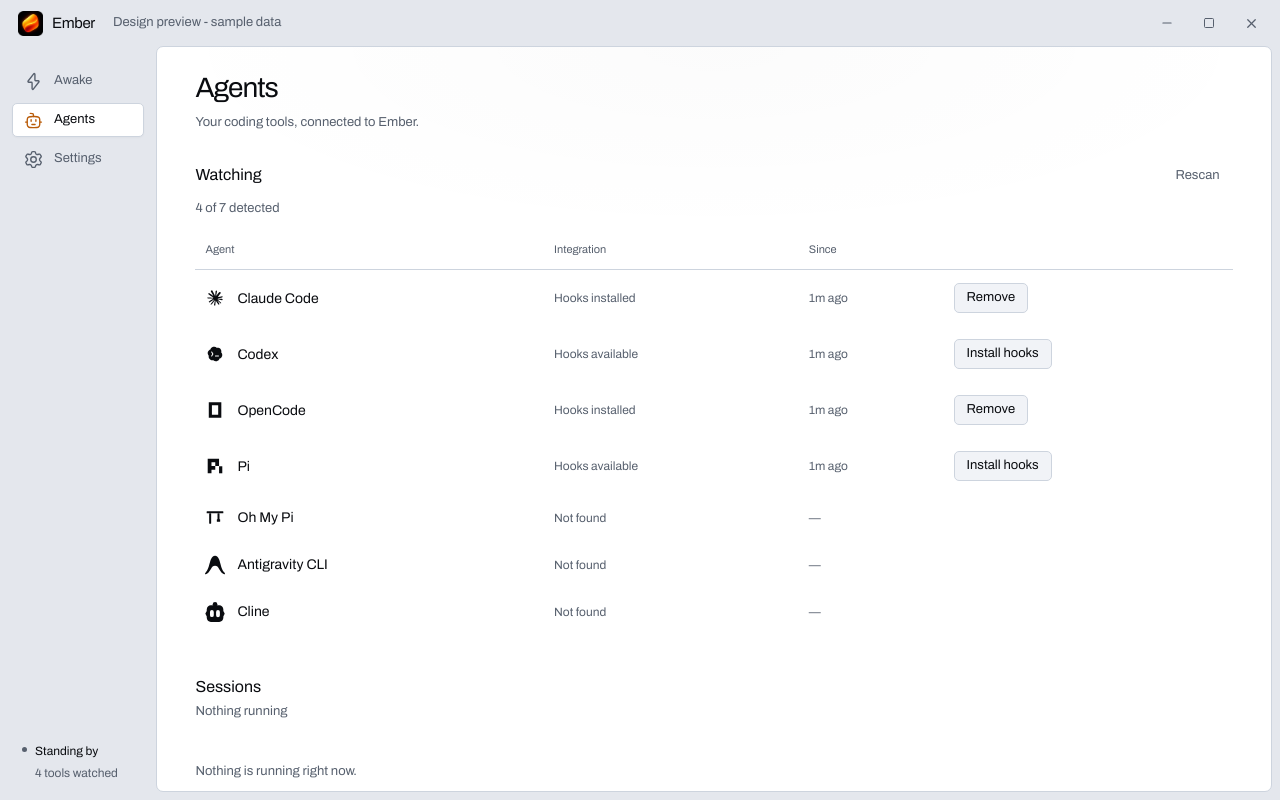
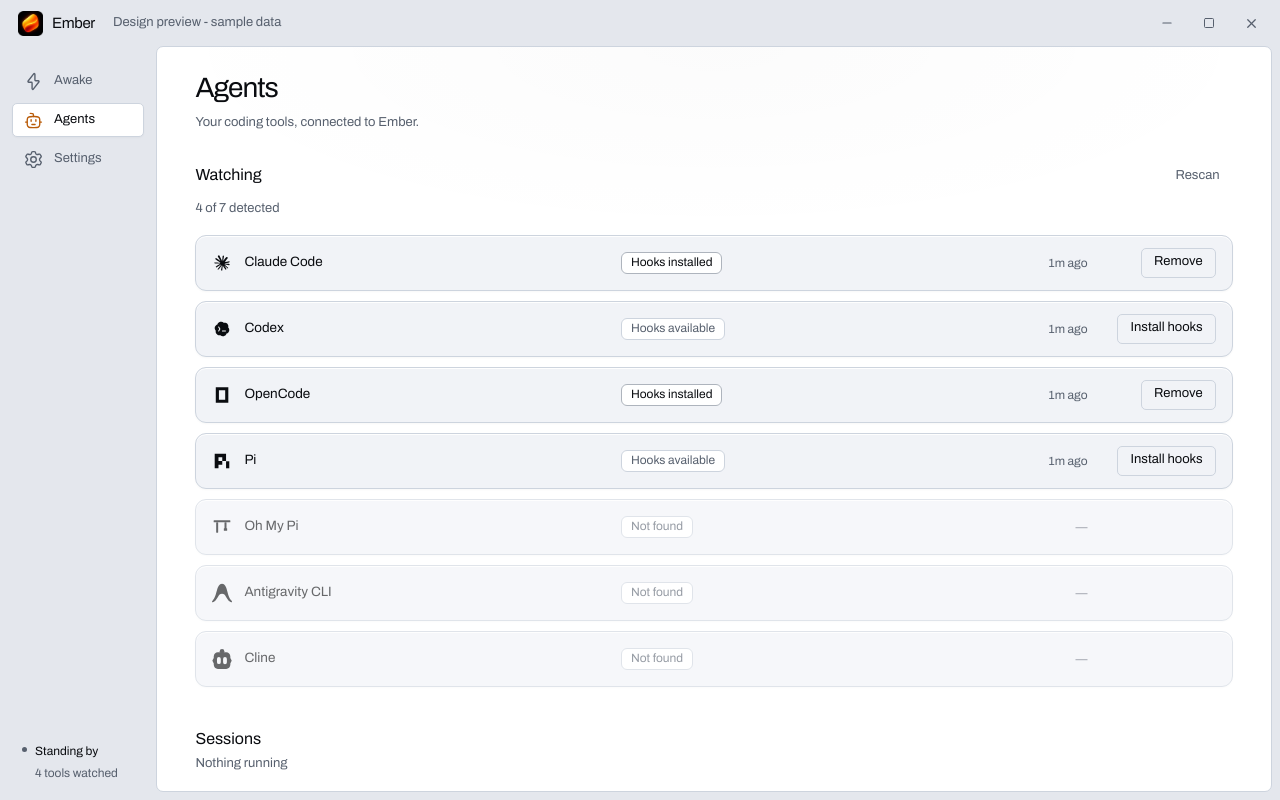
Before and after one commit to sanirudh17/Ember, a React (Vite) app: page / in a window 1280 px wide. Both pictures are taken after a click on the button "View agents". Built offline with nearby package versions, Linux system fonts and the light colour scheme.

Commit message:
Style Agents Watching list with Test Gemini-style rounded studio cards

```diff
--- a/src/pages/Agents.tsx
+++ b/src/pages/Agents.tsx
@@ -127,39 +127,47 @@ export function AgentsPage() {
           </p>
         )}
         {anyDetected ? (
-          <table className="table">
-            <thead>
-              <tr>
-                <th>Agent</th>
-                <th>Integration</th>
-                <th>Since</th>
-                <th />
-              </tr>
-            </thead>
-            <tbody>
-              {snapshot.agents.map((a, index) => (
-                <tr key={a.id} data-rise style={{ "--i": index } as CSSProperties}>
-                  <td>
-                    <span className="agent-cell">
-                      <AgentIcon agent={a.id} monogram={a.monogram} size={20} />
-                      <span className="agent-cell__name">{a.name}</span>
+          <div className="agent-card-list" role="list" aria-label="Watched agents">
+            {snapshot.agents.map((a, index) => {
+              const statusText = !a.detected
+                ? "Not found"
+                : a.installed
+                  ? a.needs_repair
+                    ? "Repair needed"
+                    : "Hooks installed"
+                  : a.supported
+                    ? "Hooks available"
+                    : "Process watch";
+              const statusClass = !a.detected
+                ? "agent-status-pill"
+                : a.installed && a.needs_repair
+                  ? "agent-status-pill is-warn"
+                  : a.installed
+                    ? "agent-status-pill is-installed"
+                    : "agent-status-pill";
+              return (
+                <div
+                  key={a.id}
+                  role="listitem"
+                  className={`agent-card${!a.detected ? " is-absent" : ""}`}
+                  data-rise
+                  style={{ "--i": index } as CSSProperties}
+                >
+                  <span className="agent-cell">
+                    <AgentIcon agent={a.id} monogram={a.monogram} size={20} />
+                    <span className="agent-cell__name">{a.name}</span>
+                  </span>
+                  <span className="agent-card__status">
+                    <span className={statusClass}>
+                      <span className="control-label">{statusText}</span>
                     </span>
-                  </td>
-                  <td>
-                    {!a.detected
-                      ? "Not found"
-                      : a.installed
-                        ? "Hooks installed"
-                        : a.supported
-                          ? "Hooks available"
-                          : "Process watch"}
-                  </td>
-                  <td>
+                  </span>
+                  <span className="agent-card__since">
                     {a.detected && a.last_event_unix
                       ? relativeTime(a.last_event_unix)
                       : "—"}
-                  </td>
-                  <td>
+                  </span>
+                  <div className="agent-card__action">
                     {!a.detected || !a.supported ? null : (
                       <Button
                         size="sm"
@@ -178,11 +186,11 @@ export function AgentsPage() {
                           : "Install hooks"}
                       </Button>
                     )}
-                  </td>
-                </tr>
-              ))}
-            </tbody>
-          </table>
+                  </div>
+                </div>
+              );
+            })}
+          </div>
         ) : (
           <p className="empty-line">
             No coding agents found on this machine yet. Install one, then Rescan.
--- a/src/styles/workspace.css
+++ b/src/styles/workspace.css
@@ -680,3 +680,93 @@
 .page--awake .active-session:hover {
   background: color-mix(in srgb, var(--hover) 65%, transparent);
 }
+
+/* Agents page top list: Test Gemini-style tactile rounded cards (Sessions table below stays plain). */
+.agent-card-list {
+  display: flex;
+  flex-direction: column;
+  gap: 10px;
+  margin-top: 16px;
+}
+
+.agent-card {
+  display: grid;
+  grid-template-columns: minmax(170px, 1.35fr) minmax(135px, 1fr) minmax(64px, 0.55fr) minmax(112px, auto);
+  align-items: center;
+  gap: 16px;
+  padding: 12px 16px;
+  background: var(--surface);
+  border: 1px solid var(--glass-edge);
+  border-radius: 11px;
+  box-shadow: var(--card-rim);
+  transition: border-color 120ms ease-out, background-color 120ms ease-out;
+}
+
+.agent-card:hover {
+  border-color: var(--border-strong);
+  background: var(--hover);
+}
+
+.agent-card.is-absent {
+  opacity: 0.62;
+}
+
+.agent-card .agent-cell__name {
+  font-size: 13.5px;
+  color: var(--ink);
+}
+
+.agent-card__status {
+  display: flex;
+  align-items: center;
+}
+
+.agent-status-pill {
+  display: inline-flex;
+  align-items: center;
+  justify-content: center;
+  height: 22px;
+  padding: 0 9px;
+  border-radius: 6px;
+  background: var(--bg);
+  border: 1px solid var(--glass-edge);
+  font-size: 12px;
+  color: var(--muted);
+  white-space: nowrap;
+}
+
+.agent-status-pill.is-installed {
+  color: var(--ink);
+  border-color: color-mix(in srgb, var(--ink) 16%, var(--glass-edge));
+}
+
+.agent-status-pill.is-warn {
+  color: var(--accent);
+  border-color: color-mix(in srgb, var(--accent) 45%, var(--glass-edge));
+  background: color-mix(in srgb, var(--accent) 8%, var(--bg));
+}
+
+.agent-card__since {
+  font-size: 12px;
+  color: var(--muted);
+  font-variant-numeric: tabular-nums;
+  text-align: right;
+  white-space: nowrap;
+}
+
+.agent-card__action {
+  display: flex;
+  justify-content: flex-end;
+  min-height: 30px;
+  align-items: center;
+}
+
+@media (max-width: 720px) {
+  .agent-card {
+    grid-template-columns: minmax(0, 1fr) auto;
+    gap: 10px 14px;
+  }
+  .agent-card__since {
+    text-align: left;
+  }
+}
```
